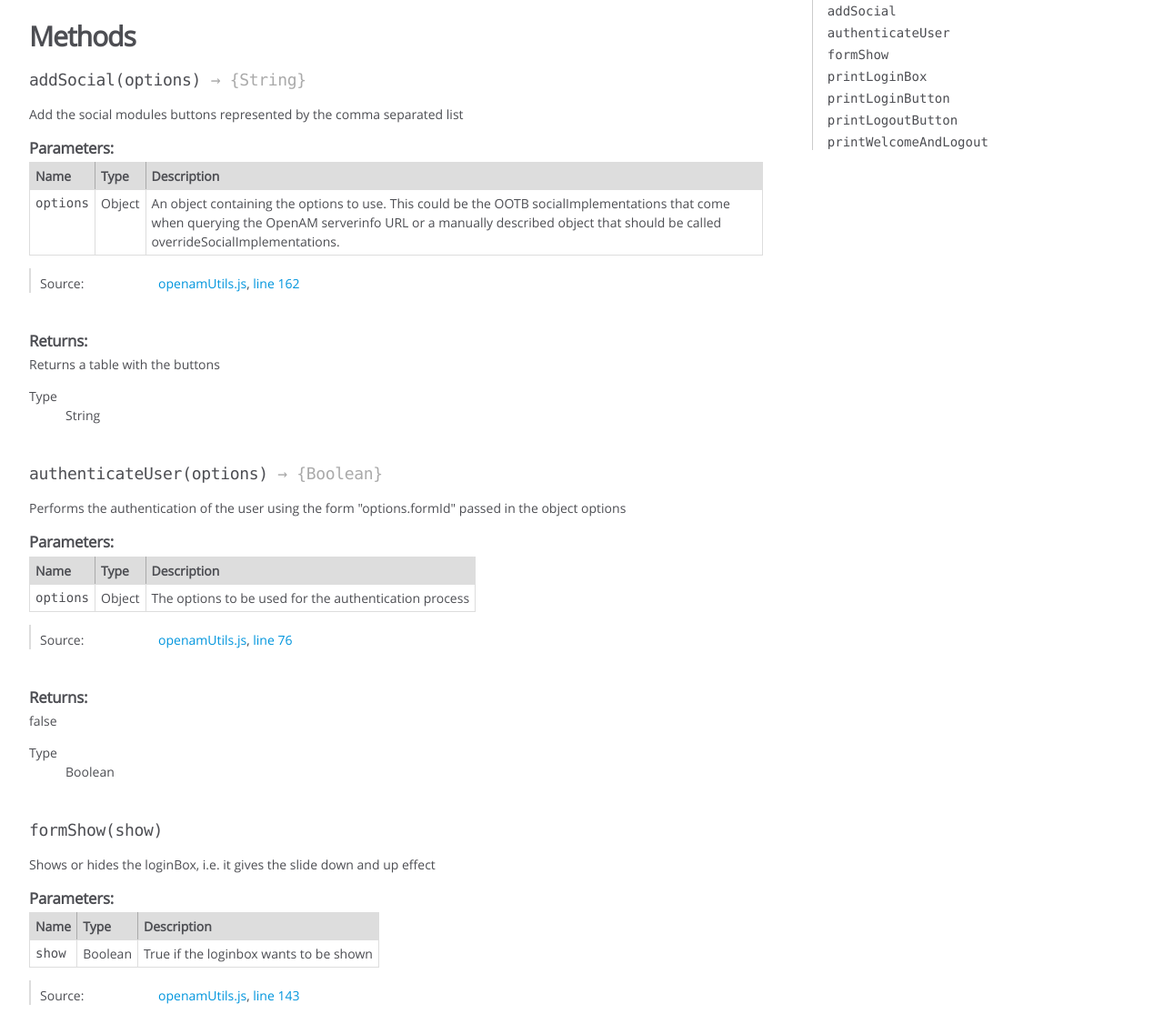
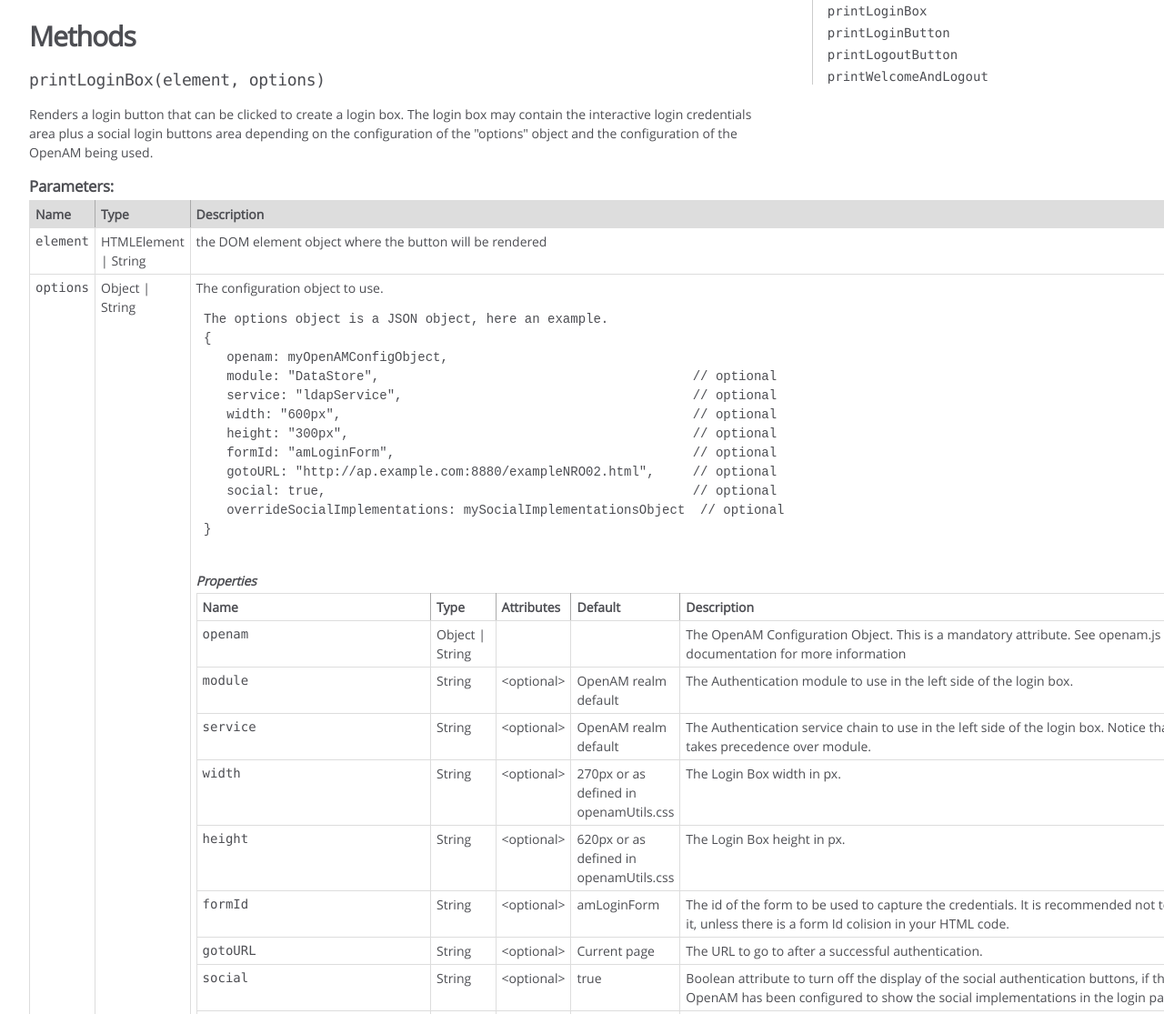
Before and after one commit to ForgeRock/openamjs, a plain HTML site: page docs/openamUtils/global.html in a window 1280 px wide. Shown: the part 147-1262 px from the top of the page at 91% size. Drawn offline with Linux system fonts and the light colour scheme.

Commit message:
doc update

```diff
--- a/docs/openamUtils/global.html
+++ b/docs/openamUtils/global.html
@@ -95,446 +95,6 @@
 
 
         <h3 class="subsection-title">Methods</h3>
-
-
-
-
-
-
-    <h4 class="name" id="addSocial"><span class="type-signature"></span>addSocial<span class="signature">(options)</span><span class="type-signature"> &rarr; {String}</span></h4>
-
-
-
-
-
-<div class="description">
-    Add the social modules buttons represented by the comma separated list
-</div>
-
-
-
-
-
-
-
-
-
-    <h5>Parameters:</h5>
-
-
-<table class="params">
-    <thead>
-    <tr>
-
-        <th>Name</th>
-
-
-        <th>Type</th>
-
-
-
-
-
-        <th class="last">Description</th>
-    </tr>
-    </thead>
-
-    <tbody>
-
-
-        <tr>
-
-                <td class="name"><code>options</code></td>
-
-
-            <td class="type">
-
-
-<span class="param-type">Object</span>
-
-
-
-            </td>
-
-
-
-
-
-            <td class="description last">An object containing the options to use. This could be the OOTB
- socialImplementations that come when querying the OpenAM serverinfo URL or a
- manually described object that should be called overrideSocialImplementations.</td>
-        </tr>
-
-
-    </tbody>
-</table>
-
-
-
-
-
-
-<dl class="details">
-
-
-
-
-
-
-
-
-
-
-
-
-
-
-
-
-
-
-
-
-
-
-
-
-
-
-    <dt class="tag-source">Source:</dt>
-    <dd class="tag-source"><ul class="dummy"><li>
-        <a href="openamUtils.js.html">openamUtils.js</a>, <a href="openamUtils.js.html#line162">line 162</a>
-    </li></ul></dd>
-
-
-
-
-
-
-
-</dl>
-
-
-
-
-
-
-
-
-
-
-
-
-
-<h5>Returns:</h5>
-
-
-<div class="param-desc">
-    Returns a table with the buttons
-</div>
-
-
-
-<dl>
-    <dt>
-        Type
-    </dt>
-    <dd>
-
-<span class="param-type">String</span>
-
-
-    </dd>
-</dl>
-
-
-
-
-
-
-
-
-
-
-    <h4 class="name" id="authenticateUser"><span class="type-signature"></span>authenticateUser<span class="signature">(options)</span><span class="type-signature"> &rarr; {Boolean}</span></h4>
-
-
-
-
-
-<div class="description">
-    Performs the authentication of the user using the form "options.formId" passed
- in the object options
-</div>
-
-
-
-
-
-
-
-
-
-    <h5>Parameters:</h5>
-
-
-<table class="params">
-    <thead>
-    <tr>
-
-        <th>Name</th>
-
-
-        <th>Type</th>
-
-
-
-
-
-        <th class="last">Description</th>
-    </tr>
-    </thead>
-
-    <tbody>
-
-
-        <tr>
-
-                <td class="name"><code>options</code></td>
-
-
-            <td class="type">
-
-
-<span class="param-type">Object</span>
-
-
-
-            </td>
-
-
-
-
-
-            <td class="description last">The options to be used for the authentication process</td>
-        </tr>
-
-
-    </tbody>
-</table>
-
-
-
-
-
-
-<dl class="details">
-
-
-
-
-
-
-
-
-
-
-
-
-
-
-
-
-
-
-
-
-
-
-
-
-
-
-    <dt class="tag-source">Source:</dt>
-    <dd class="tag-source"><ul class="dummy"><li>
-        <a href="openamUtils.js.html">openamUtils.js</a>, <a href="openamUtils.js.html#line76">line 76</a>
-    </li></ul></dd>
-
-
-
-
-
-
-
-</dl>
-
-
-
-
-
-
-
-
-
-
-
-
-
-<h5>Returns:</h5>
-
-
-<div class="param-desc">
-    false
-</div>
-
-
-
-<dl>
-    <dt>
-        Type
-    </dt>
-    <dd>
-
-<span class="param-type">Boolean</span>
-
-
-    </dd>
-</dl>
-
-
-
-
-
-
-
-
-
-
-    <h4 class="name" id="formShow"><span class="type-signature"></span>formShow<span class="signature">(show)</span><span class="type-signature"></span></h4>
-
-
-
-
-
-<div class="description">
-    Shows or hides the loginBox, i.e. it gives the slide down and up effect
-</div>
-
-
-
-
-
-
-
-
-
-    <h5>Parameters:</h5>
-
-
-<table class="params">
-    <thead>
-    <tr>
-
-        <th>Name</th>
-
-
-        <th>Type</th>
-
-
-
-
-
-        <th class="last">Description</th>
-    </tr>
-    </thead>
-
-    <tbody>
-
-
-        <tr>
-
-                <td class="name"><code>show</code></td>
-
-
-            <td class="type">
-
-
-<span class="param-type">Boolean</span>
-
-
-
-            </td>
-
-
-
-
-
-            <td class="description last">True if the loginbox wants to be shown</td>
-        </tr>
-
-
-    </tbody>
-</table>
-
-
-
-
-
-
-<dl class="details">
-
-
-
-
-
-
-
-
-
-
-
-
-
-
-
-
-
-
-
-
-
-
-
-
-
-
-    <dt class="tag-source">Source:</dt>
-    <dd class="tag-source"><ul class="dummy"><li>
-        <a href="openamUtils.js.html">openamUtils.js</a>, <a href="openamUtils.js.html#line143">line 143</a>
-    </li></ul></dd>
-
-
-
-
-
-
-
-</dl>
-
-
-
-
-
-
-
-
-
-
-
-
-
-
-
 
 
 
@@ -2352,13 +1912,13 @@ Example:
 </div>
 
 <nav>
-    <h2><a href="index.html">Home</a></h2><h3>Global</h3><ul><li><a href="global.html#addSocial">addSocial</a></li><li><a href="global.html#authenticateUser">authenticateUser</a></li><li><a href="global.html#formShow">formShow</a></li><li><a href="global.html#printLoginBox">printLoginBox</a></li><li><a href="global.html#printLoginButton">printLoginButton</a></li><li><a href="global.html#printLogoutButton">printLogoutButton</a></li><li><a href="global.html#printWelcomeAndLogout">printWelcomeAndLogout</a></li></ul>
+    <h2><a href="index.html">Home</a></h2><h3>Global</h3><ul><li><a href="global.html#printLoginBox">printLoginBox</a></li><li><a href="global.html#printLoginButton">printLoginButton</a></li><li><a href="global.html#printLogoutButton">printLogoutButton</a></li><li><a href="global.html#printWelcomeAndLogout">printWelcomeAndLogout</a></li></ul>
 </nav>
 
 <br class="clear">
 
 <footer>
-    Documentation generated by <a href="https://github.com/jsdoc3/jsdoc">JSDoc 3.4.0</a> on Sun Jun 19 2016 10:09:08 GMT+0200 (CEST)
+    Documentation generated by <a href="https://github.com/jsdoc3/jsdoc">JSDoc 3.4.0</a> on Sun Jun 19 2016 10:55:51 GMT+0200 (CEST)
 </footer>
 
 <script> prettyPrint(); </script>
```
Also changed, not shown: docs/openamUtils/index.html (+2 -2 lines), docs/openamUtils/openamUtils.js.html (+5 -5 lines), 1 other file.
